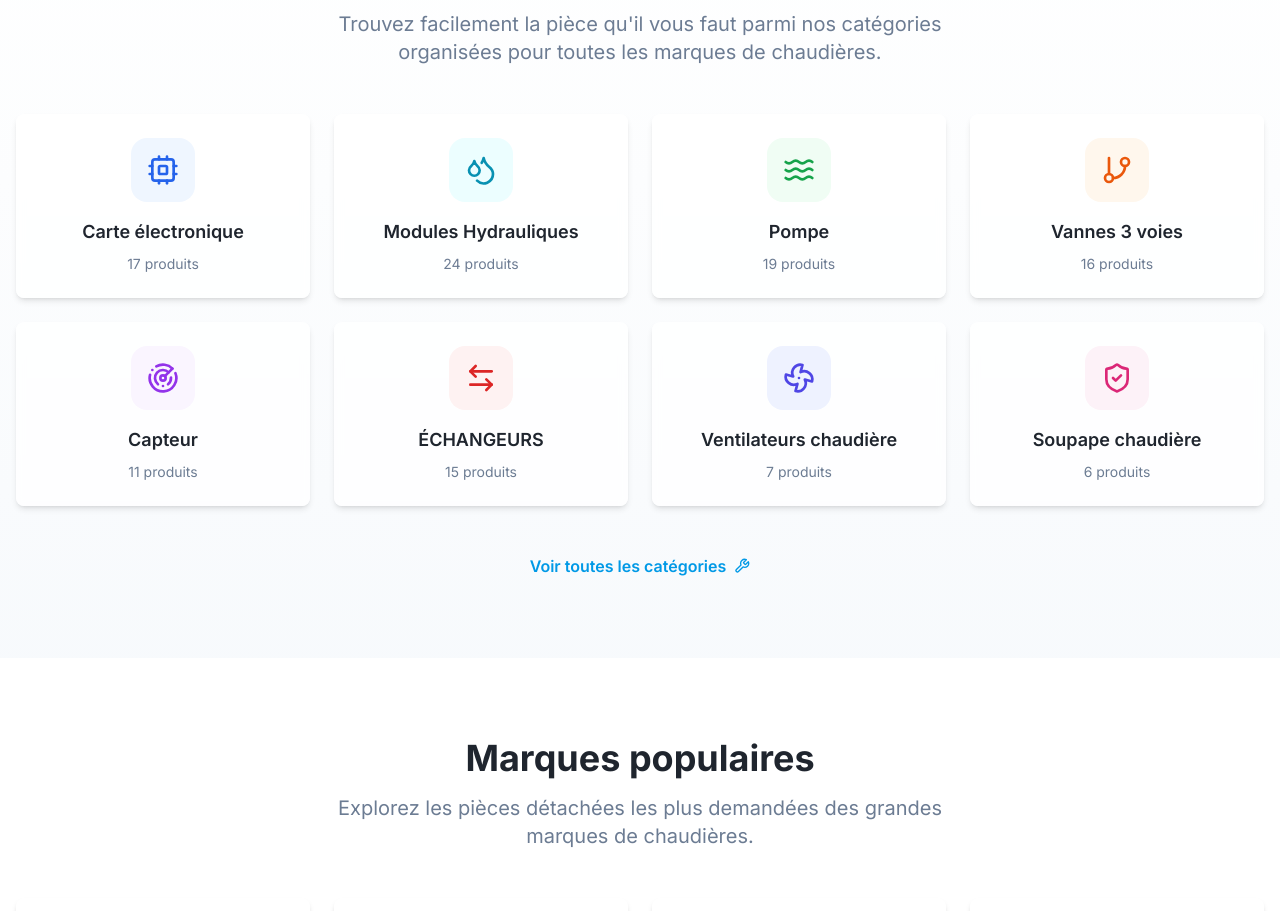
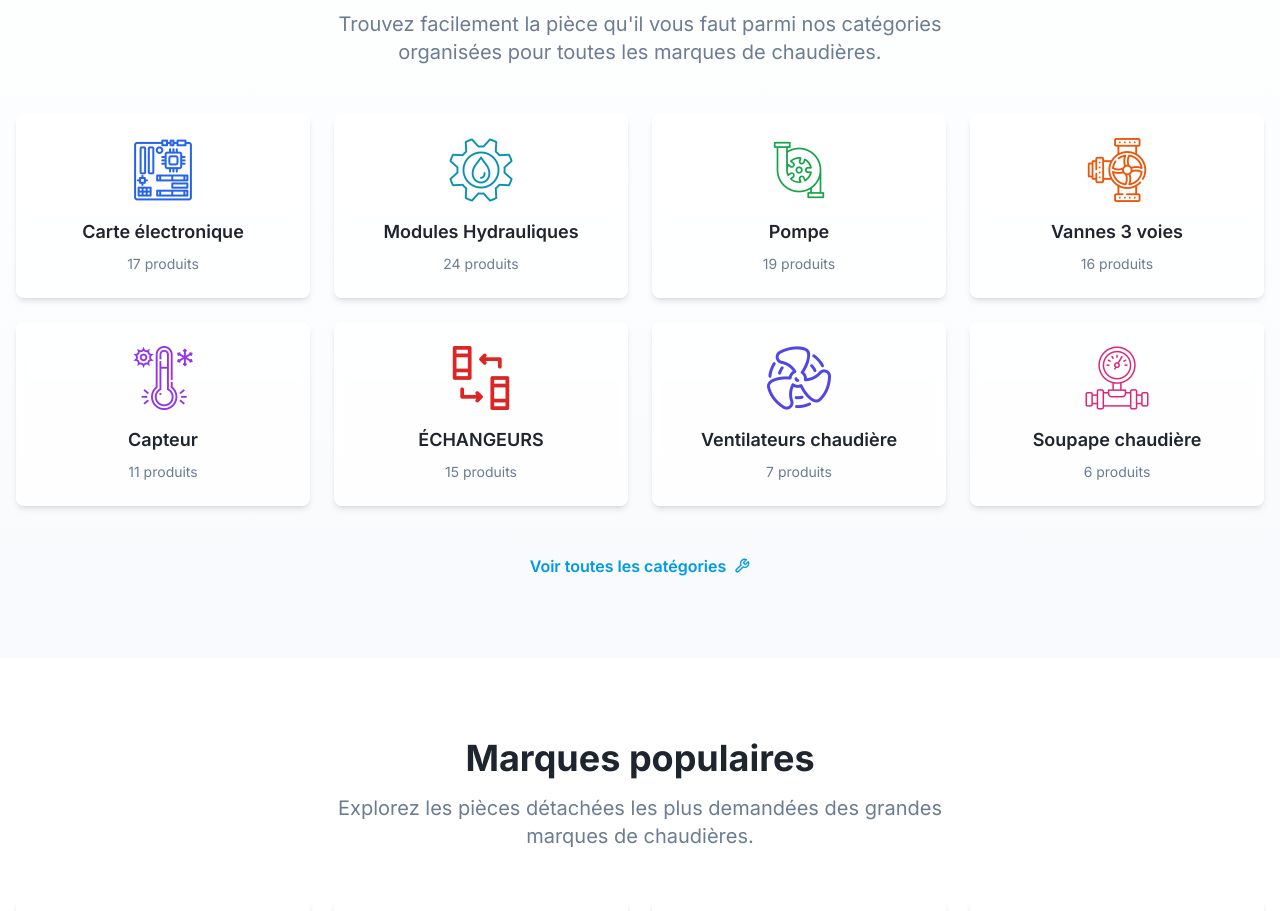
Before and after one commit to Abdelrahman0t/prochaudier1, a React (Vite) app: page / in a window 1280 px wide. Shown: the part 1000-1911 px from the top of the page. Built offline with nearby package versions, Linux system fonts and the light colour scheme; no server answers.

Commit message:
Update Categories.tsx

```diff
--- a/src/components/Categories.tsx
+++ b/src/components/Categories.tsx
@@ -1,5 +1,4 @@
-// ADD THIS LINE INSTEAD
-import { Wrench, Cpu, Droplets, Waves, GitBranch, Radar, ArrowLeftRight, Fan, ShieldCheck } from 'lucide-react';
+import { Wrench } from 'lucide-react';
 import { Card, CardContent } from "@/components/ui/card";
 import { useNavigate } from 'react-router-dom';
 
@@ -11,80 +10,63 @@ const categories = [
       name: "Carte électronique",
       slug: "carte-electronique",
       count: "17 produits",
-    icon: Cpu, // Better represents electronic circuit boards/processors
-    color: "text-blue-600",
-    bgColor: "bg-blue-50",
+      image: "/cate_icones/motherboard.png",
+
     },
     {
       name: "Modules Hydrauliques",
       slug: "modules-hydrauliques",
       count: "24 produits",
-    icon: Droplets, // Perfect for hydraulic systems
-    color: "text-cyan-600",
-    bgColor: "bg-cyan-50",
+      image: "/cate_icones/hydraulic-energy.png",
+
     },
     {
       name: "Pompe",
       slug: "pompe",
       count: "19 produits",
-    icon: Waves, // Better represents fluid pumping and water flow
-    color: "text-green-600",
-    bgColor: "bg-green-50",
+      image: "/cate_icones/revolve.png",
+
     },
     {
       name: "Vannes 3 voies",
       slug: "vannes-3-voies",
       count: "16 produits",
-    icon: GitBranch, // Visual representation of 3-way flow splitting
-    color: "text-orange-600",
-    bgColor: "bg-orange-50",
+      image: "/cate_icones/pipe.png",
+
     },
     {
       name: "Capteur",
       slug: "capteur",
       count: "11 produits",
-    icon: Radar, // Better represents sensors and detection
-    color: "text-purple-600",
-    bgColor: "bg-purple-50",
+      image: "/cate_icones/temperature-sensor.png",
+
     },
     {
       name: "ÉCHANGEURS",
       slug: "echangeurs",
       count: "15 produits",
-    icon: ArrowLeftRight, // Represents heat/energy exchange process
-    color: "text-red-600",
-    bgColor: "bg-red-50",
+      image: "/cate_icones/data.png",
+
     },
     {
       name: "Ventilateurs chaudière",
       slug: "ventilateurs-chaudiere",
       count: "7 produits",
-    icon: Fan, // Perfect icon for ventilation fans
-    color: "text-indigo-600",
-    bgColor: "bg-indigo-50",
+      image: "/cate_icones/fan.png",
+
     },
     {
       name: "Soupape chaudière",
       slug: "soupape-chaudiere",
       count: "6 produits",
-    icon: ShieldCheck, // Emphasizes safety valve protection
-    color: "text-pink-600",
-    bgColor: "bg-pink-50",
+      image: "/cate_icones/pressure-gauge.png",
+    // pink-600
+
     },
   ];
 
   const handleCategoryClick = (category) => {
-    // Navigate to products page with categories parameter (plural)
     navigate(`/products?categories=${category.slug}`);
-  };
-
-  const handleClick = () => {
-    const isMobile = window.innerWidth < 1024; // lg breakpoint
-    if (isMobile) {
-      navigate('/products?openFilters=true');
-    } else {
-      navigate('/products');
-    }
   };
 
   return (
@@ -101,9 +83,7 @@ const categories = [
         </div>
 
         <div className="grid grid-cols-1 sm:grid-cols-2 lg:grid-cols-4 gap-6">
-          {categories.map((category, index) => {
-            const IconComponent = category.icon;
-            return (
+          {categories.map((category, index) => (
             <Card
               key={category.name}
               className="group cursor-pointer border-0 shadow-md hover:shadow-xl transition-all duration-300 hover-lift bg-white/80 backdrop-blur-sm"
@@ -111,8 +91,16 @@ const categories = [
               onClick={() => handleCategoryClick(category)}
             >
               <CardContent className="p-6 text-center">
-                  <div className={`inline-flex items-center justify-center w-16 h-16 rounded-2xl ${category.bgColor} mb-4 group-hover:scale-110 transition-transform duration-300`}>
-                    <IconComponent className={`h-8 w-8 ${category.color}`} />
+                <div
+                  className="inline-flex items-center justify-center w-16 h-16 rounded-2xl mb-4 group-hover:scale-110 transition-transform duration-300"
+                  style={{ backgroundColor: category.bgColor }}
+                >
+                  <img
+                    src={category.image}
+                    alt={category.name}
+                    className="h-16 w-16 object-contain"
+                    style={{ filter: `drop-shadow(0 0 2px ${category.color})` }}
+                  />
                 </div>
 
                 <h3 className="font-semibold text-lg mb-2 group-hover:text-brand transition-colors">
@@ -124,8 +112,7 @@ const categories = [
                 </p>
               </CardContent>
             </Card>
-            );
-          })}
+          ))}
         </div>
 
         <div className="text-center mt-12">
```
Lines whose indentation alone changed are shown as unchanged.
